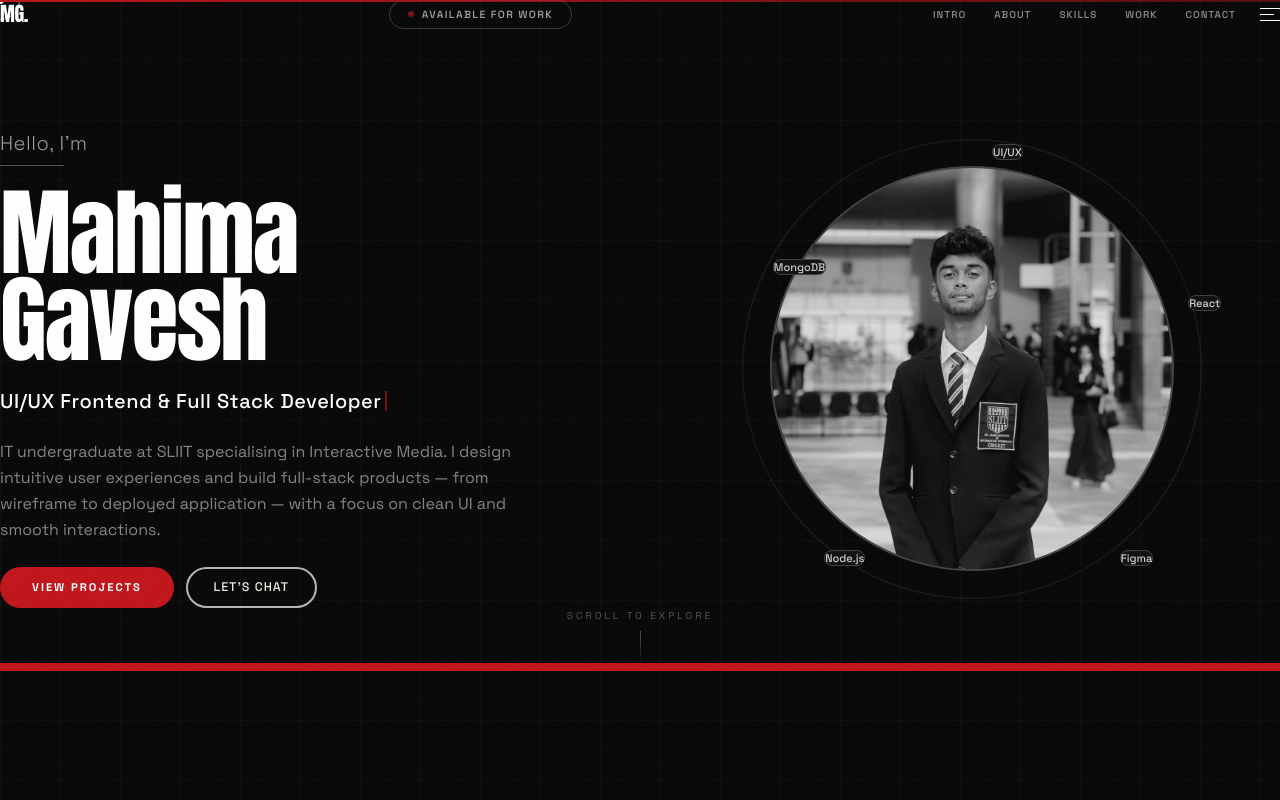
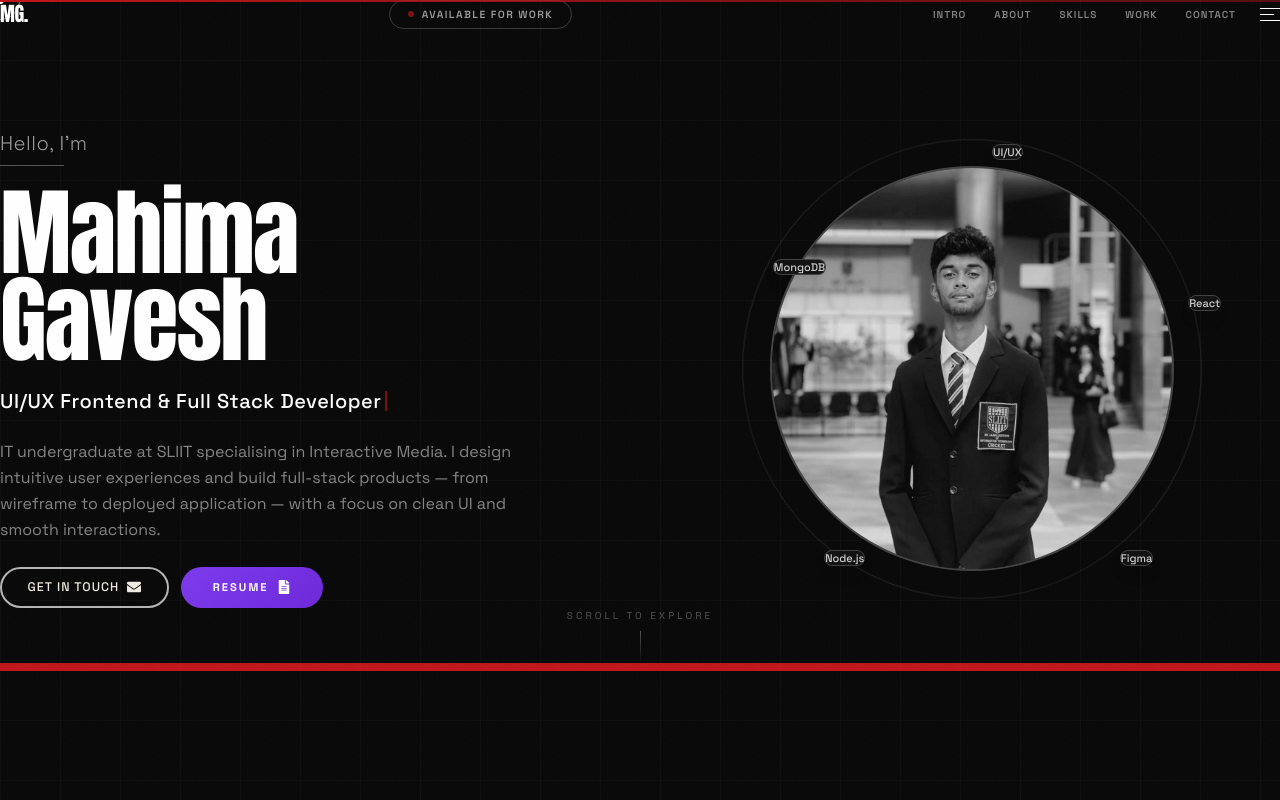
Before and after one commit to Gaweyyyy7/My-Portfolio, a Next.js app: page / in a window 1280 px wide. Shown: the top 800 px of the page. Built offline with nearby package versions, Linux system fonts and the light colour scheme.

Commit message:
add get in touch and resume download buttons

```diff
--- a/app/globals.css
+++ b/app/globals.css
@@ -79,6 +79,30 @@ body {
   background: #a0101a;
   transform: scale(1.04);
   box-shadow: 0 0 40px rgba(192, 22, 27, 0.5);
+}
+
+.btn-resume {
+  display: inline-flex;
+  align-items: center;
+  justify-content: center;
+  background: linear-gradient(135deg, #7c3aed, #6d28d9);
+  color: #fff;
+  border-radius: 9999px;
+  padding: 0.7rem 2rem;
+  font-size: 0.7rem;
+  font-weight: 700;
+  letter-spacing: 0.18em;
+  text-transform: uppercase;
+  transition: all 0.3s cubic-bezier(0.25, 0.46, 0.45, 0.94);
+  white-space: nowrap;
+  cursor: none;
+  text-decoration: none;
+}
+
+.btn-resume:hover {
+  background: linear-gradient(135deg, #6d28d9, #5b21b6);
+  transform: scale(1.04);
+  box-shadow: 0 0 40px rgba(124, 58, 237, 0.5);
 }
 
 /* Theme pill button in nav */
--- a/app/page.tsx
+++ b/app/page.tsx
@@ -2,7 +2,7 @@
 
 import { useEffect, useRef, useState } from "react";
 import { motion, useScroll, useSpring, useTransform, useInView, AnimatePresence } from "framer-motion";
-import { FaEnvelope, FaGithub, FaLinkedin, FaArrowRight } from "react-icons/fa";
+import { FaEnvelope, FaGithub, FaLinkedin, FaArrowRight, FaFileAlt } from "react-icons/fa";
 import { SiFigma, SiMongodb, SiTailwindcss, SiTypescript } from "react-icons/si";
 import { FaReact, FaNodeJs, FaHtml5 } from "react-icons/fa";
 
@@ -224,8 +224,16 @@ function Hero() {
             transition={{ duration: 0.7, delay: 0.85 }}
             className="flex flex-wrap gap-3 pt-2"
           >
-            <a href="#work" className="btn-red">View Projects</a>
-            <a href="#contact" className="pill-btn">Let&apos;s Chat</a>
+            <a href="#contact" className="pill-btn flex items-center gap-2">
+              Get In Touch <FaEnvelope className="text-sm" />
+            </a>
+            <a
+              href="/Mahima-Gavesh-CV.pdf"
+              download="Mahima-Gavesh-CV.pdf"
+              className="btn-resume flex items-center gap-2"
+            >
+              Resume <FaFileAlt className="text-sm" />
+            </a>
           </motion.div>
         </div>
 
```
Also changed, not shown: 1 other file (tests, documents, lock files or other folders).
